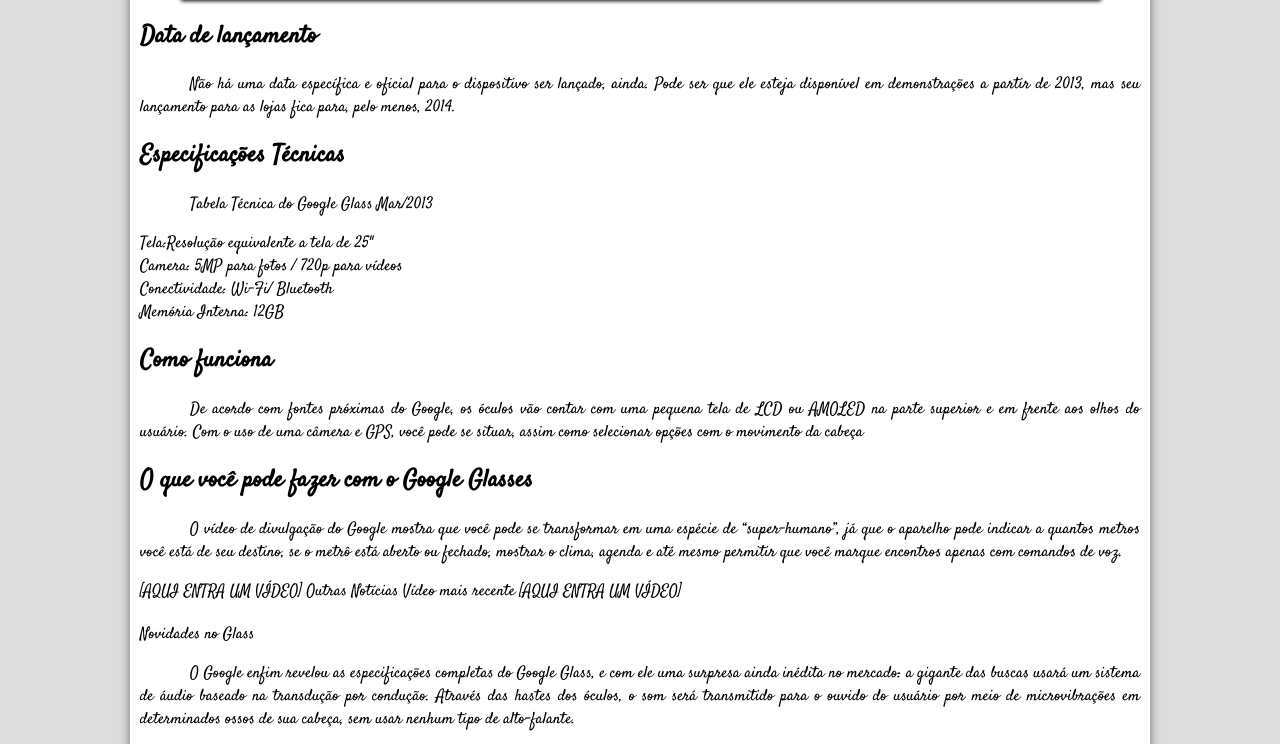
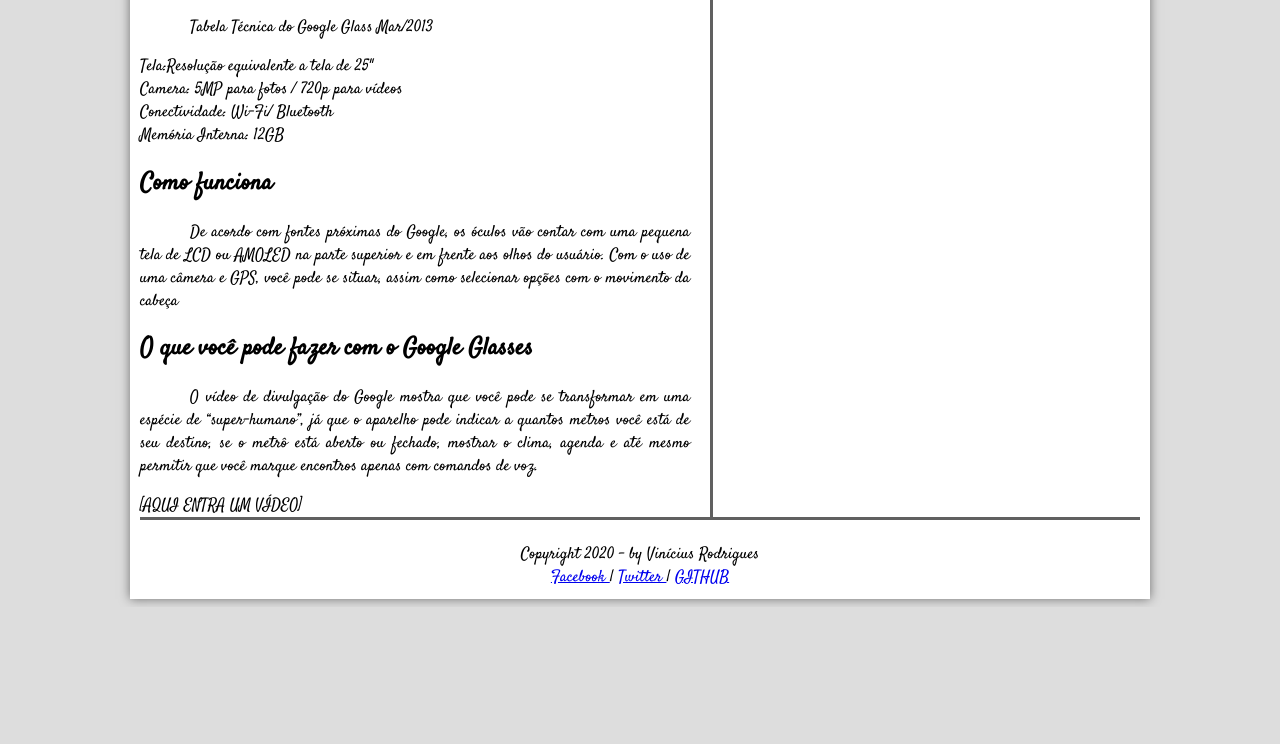
Before and after one commit to marcos-mv/curso-html, a plain HTML site: page projeto-glass-html5/index.html in a window 1280 px wide. Shown: the part 1099-1843 px from the top of the page. After the commit the page ends 1706 px from the top, so only its background shows below. Drawn offline with Linux system fonts and the light colour scheme; files whose address does not match are found by name.

Commit message:
Estruturando Pagina inicial.

```diff
--- a/projeto-glass-html5/_css/estilo.css
+++ b/projeto-glass-html5/_css/estilo.css
@@ -118,3 +118,21 @@ nav#menu a:hover {
     color: white;
     text-decoration: underline;
 }
+
+section#corpo{
+    display: block;
+    width: 550px;
+    float: left;
+    border-right: solid #606060;
+    padding-right: 20px;
+}
+aside#lateral{
+    display: block;
+    width: 400px;
+    float: right;
+}
+footer#rodape{
+    clear: both;
+    border-top: solid #606060;
+    text-align: center;
+}
--- a/projeto-glass-html5/index.html
+++ b/projeto-glass-html5/index.html
@@ -31,12 +31,12 @@
         </nav>
     </header>
 
-
+<section id='corpo'>
     <hgroup>
     <h3>Tecnologia > Inovações</h3>
     <h1> Tudo sobre o Google Glass </h1>
     <h2>por Vinícius Rodrigues </h2>
-<h3>Atualizado em 23/Abril/2013</h3>
+    <h3>Atualizado em 23/Março/2020</h3>
     </hgroup>
 
     <h2 style="text-align: center;">O que é</h2>
@@ -69,6 +69,9 @@ Memória Interna: 12GB
 
     [AQUI ENTRA UM VÍDEO]
 
+</section>
+<aside id='lateral'>
+
     Outras Notícias
     Vídeo mais recente
 
@@ -79,8 +82,15 @@ Vídeo mais recente
 
     <p>Além da surpresa do áudio, a tela montada a frente do olho do usuário também chamou atenção. Serão 640 x 360 pixels de resolução que, em proporção, equivaleria a um monitor de 25 polegadas de alta definição colocado a 2,5 metros de distância do espectador.</p>
 
-Copyright 2013 - by Vinícius Rodrigues
-Facebook | Twitter
+</aside>
+<footer id="rodape">
+    <br>
+    Copyright 2020 - by Vinícius Rodrigues
+    <br>
+    <a href="https://facebook.com/" target="_blanck">Facebook </a> |
+    <a href="https://twitter.com/mvr_vini" target="_blanck"> Twitter </a> |
+    <a href="https://github.com/marcos-mv" target="_blanck"> GITHUB </a>
+</footer>
 </div>
 </body>
 
```
Lines whose indentation alone changed are shown as unchanged.
